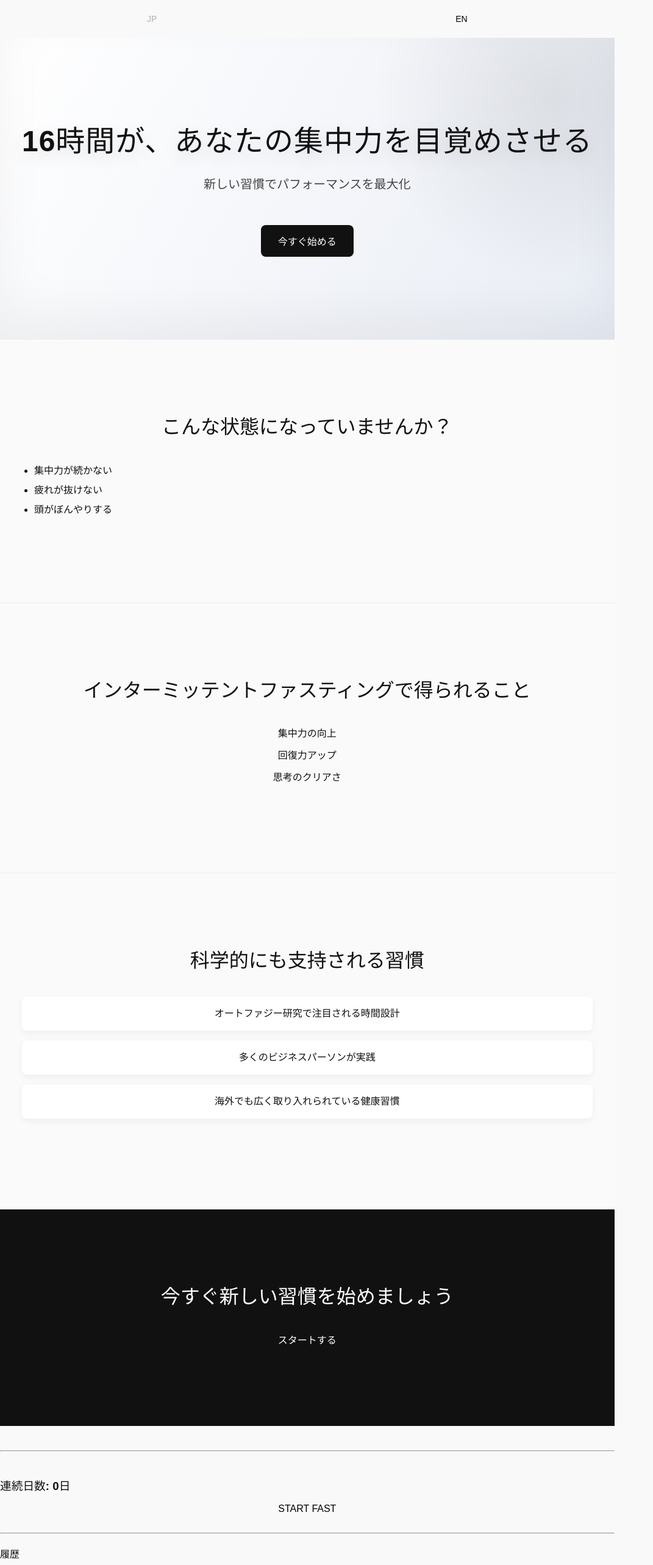
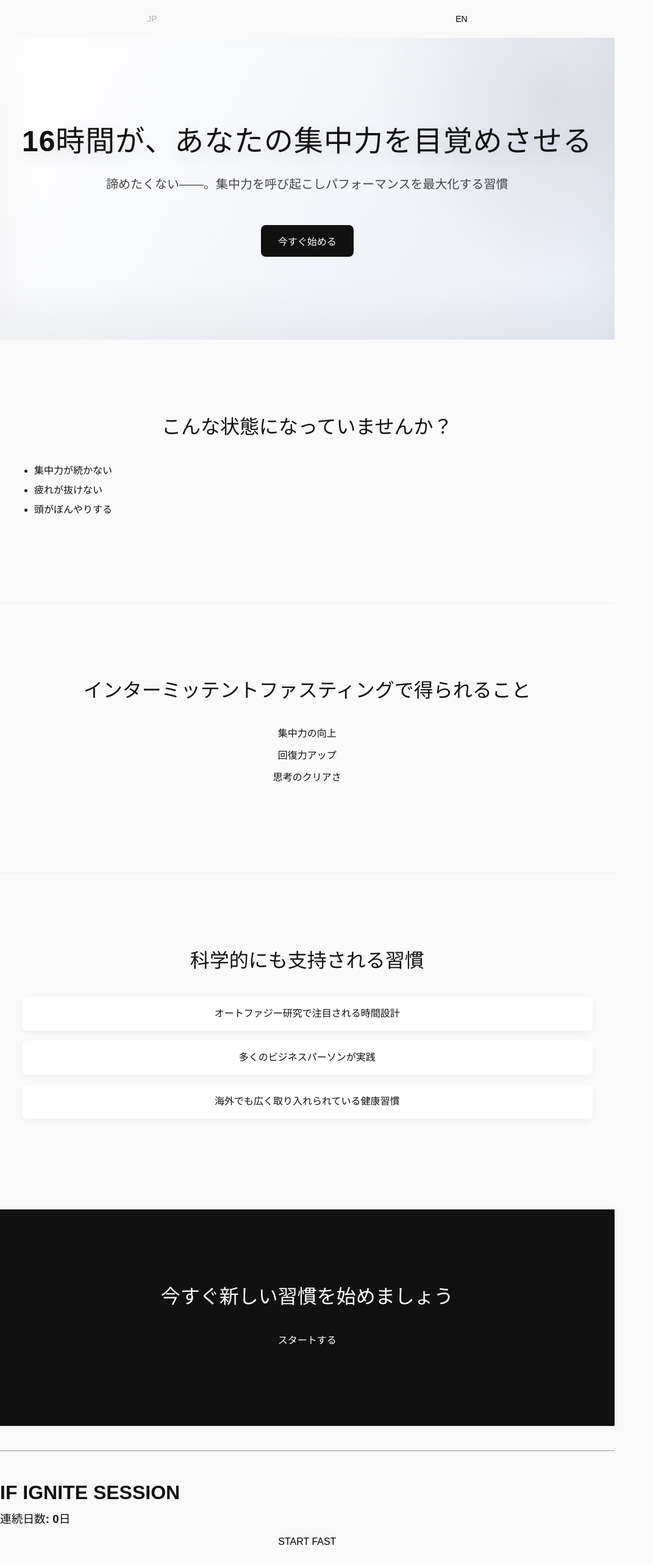
Before and after one commit to UNG-LABEL/if-pwa-app, a React (Vite) app: page / in a window 1280 px wide. Shown: the top 2566 px of the page at 61% size, without its empty margins (0-1071 px from the left). Built offline with nearby package versions, Linux system fonts and the light colour scheme.

Commit message:
feat: add IGNITE timer title and update main subtitle

```diff
--- a/src/components/IFTimer.tsx
+++ b/src/components/IFTimer.tsx
@@ -4,6 +4,7 @@ import { useState } from "react";
 
 const TEXT = {
   ja: {
+    timerTitle: "IF IGNITE SESSION",
     streak: "連続日数",
     days: "日",
     average: "平均断食時間",
@@ -23,6 +24,7 @@ const TEXT = {
     loadMore: "もっと見る",
   },
   en: {
+    timerTitle: "Ignite",
     streak: "Streak",
     days: "days",
     average: "Average Fast",
@@ -80,6 +82,8 @@ export const IFTimer = ({ lang }: { lang: "ja" | "en" }) => {
       <div style={{ marginBottom: "10px" }}>
 
      </div>
+      <h2>{TEXT[lang].timerTitle}</h2>
+
 
       <h3>
       {TEXT[lang].streak}: {streak}
--- a/src/data/languages.json
+++ b/src/data/languages.json
@@ -2,7 +2,7 @@
   "ja": {
     "hero": {
       "headline": "16時間が、あなたの集中力を目覚めさせる",
-      "subheadline": "新しい習慣でパフォーマンスを最大化",
+      "subheadline": "諦めたくない――。集中力を呼び起こしパフォーマンスを最大化する習慣",
       "cta": "今すぐ始める"
     },
     "problem": {
@@ -43,7 +43,7 @@
   "en": {
     "hero": {
       "headline": "16 Hours Awakens Your Focus",
-      "subheadline": "Maximize performance with a new habit",
+      "subheadline": "Never give up. Maximize performance with a new habit",
       "cta": "Start Now"
     },
     "problem": {
```
